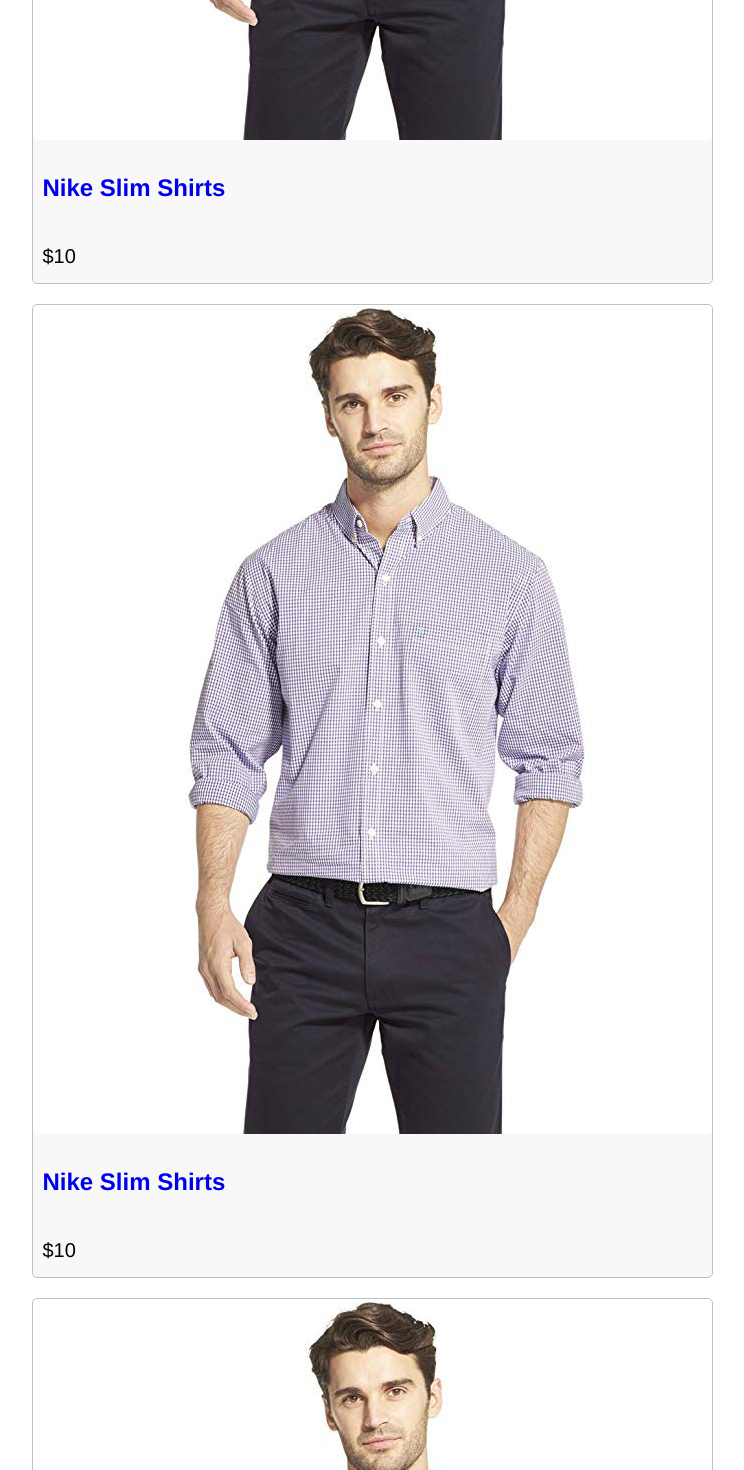
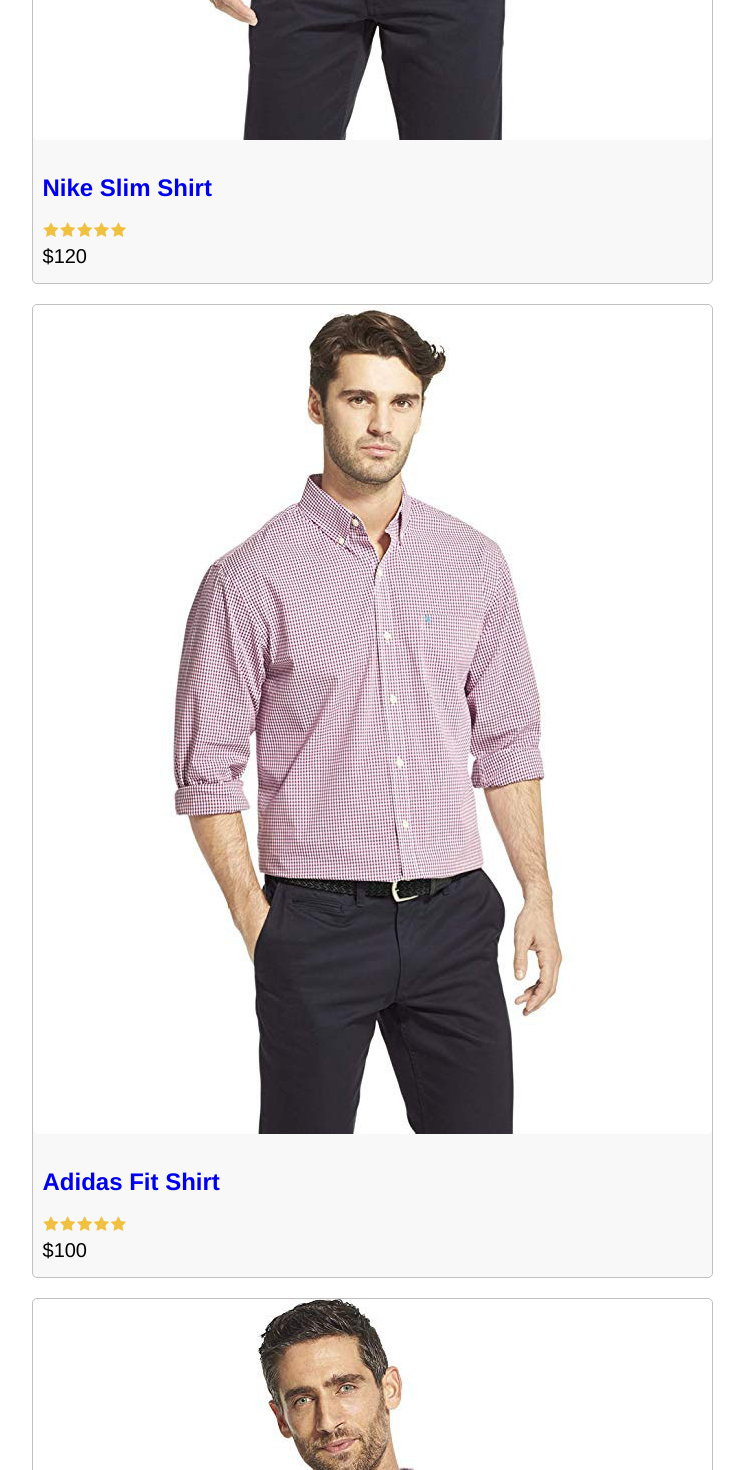
Before and after one commit to lucaspires-source/amazon-fullstack-clone, a React (Create React App) app in the folder frontend/: page / in a window 1280 px wide. Shown: the part 760-2230 px from the top of the page, without its empty margins (268-1012 px from the left). Built offline with nearby package versions, Linux system fonts and the light colour scheme.

Commit message:
make de product displaying dynamic

```diff
--- a/frontend/public/index.html
+++ b/frontend/public/index.html
@@ -10,6 +10,7 @@
       content="Web site created using create-react-app"
     />
     <link rel="manifest" href="%PUBLIC_URL%/manifest.json" />
+    <link rel="stylesheet"href="https://cdnjs.cloudflare.com/ajax/libs/font-awesome/4.7.0/css/font-awesome.min.css"/>
     <title>Amazon Clone</title>
   </head>
   <body>
--- a/frontend/src/App.js
+++ b/frontend/src/App.js
@@ -1,11 +1,14 @@
 import React from 'react'
-
+import data from './data'
 const App = () => {
   return (
     <div className="grid-container">
       <header className="row">
         <div>
-                <a href="index.html" className=" brand"> amazona</a>
+          <a href="index.html" className=" brand">
+            {" "}
+            amazona
+          </a>
         </div>
         <div>
           <a href="cart.html"> Cart</a>
@@ -14,119 +17,41 @@
       </header>
       <main>
         <div className="row center">
-                <div className="card">
-                    <a href="product.html">
-                        <img src="./images/p1.jpg" alt="product"/>
+          {data.products.map((product) => (
+            <div key={product._id} className="card">
+              <a href={`/product/${product}`}>
+                <img src={product.image} alt={product.name} />
               </a>
               <div className="card-body">
-                        <a href="product.html">
-                            <h2>Nike Slim Shirts</h2>
+                <a href={`/product/${product}`}>
+                  <h2>{product.name}</h2>
                 </a>
                 <div className="rating">
-                            <span><i className="fa fa-star"></i></span>
-                            <span><i className="fa fa-star"></i></span>
-                            <span><i className="fa fa-star"></i></span>
-                            <span><i className="fa fa-star"></i></span>
-                            <span><i className="fa fa-star"></i></span>
+                  <span>
+                    <i className="fa fa-star"></i>
+                  </span>
+                  <span>
+                    <i className="fa fa-star"></i>
+                  </span>
+                  <span>
+                    <i className="fa fa-star"></i>
+                  </span>
+                  <span>
+                    <i className="fa fa-star"></i>
+                  </span>
+                  <span>
+                    <i className="fa fa-star"></i>
+                  </span>
                 </div>
-                        <div className="price">$10</div>
+                <div className="price">${product.price}</div>
               </div>
             </div>
-                <div className="card">
-                    <a href="product.html">
-                        <img src="./images/p1.jpg" alt="product"/>
-                    </a>
-                    <div className="card-body">
-                        <a href="product.html">
-                            <h2>Nike Slim Shirts</h2>
-                        </a>
-                        <div className="rating">
-                            <span><i className="fa fa-star"></i></span>
-                            <span><i className="fa fa-star"></i></span>
-                            <span><i className="fa fa-star"></i></span>
-                            <span><i className="fa fa-star"></i></span>
-                            <span><i className="fa fa-star"></i></span>
-                        </div>
-                        <div className="price">$10</div>
-                    </div>
-                </div>
-                <div className="card">
-                    <a href="product.html">
-                        <img src="./images/p1.jpg" alt="product"/>
-                    </a>
-                    <div className="card-body">
-                        <a href="product.html">
-                            <h2>Nike Slim Shirts</h2>
-                        </a>
-                        <div className="rating">
-                            <span><i className="fa fa-star"></i></span>
-                            <span><i className="fa fa-star"></i></span>
-                            <span><i className="fa fa-star"></i></span>
-                            <span><i className="fa fa-star"></i></span>
-                            <span><i className="fa fa-star"></i></span>
-                        </div>
-                        <div className="price">$10</div>
-                    </div>
-                </div>
-                <div className="card">
-                    <a href="product.html">
-                        <img src="./images/p1.jpg" alt="product"/>
-                    </a>
-                    <div className="card-body">
-                        <a href="product.html">
-                            <h2>Nike Slim Shirts</h2>
-                        </a>
-                        <div className="rating">
-                            <span><i className="fa fa-star"></i></span>
-                            <span><i className="fa fa-star"></i></span>
-                            <span><i className="fa fa-star"></i></span>
-                            <span><i className="fa fa-star"></i></span>
-                            <span><i className="fa fa-star"></i></span>
-                        </div>
-                        <div className="price">$10</div>
-                    </div>
-                </div>
-                <div className="card">
-                    <a href="product.html">
-                        <img src="./images/p1.jpg" alt="product"/>
-                    </a>
-                    <div className="card-body">
-                        <a href="product.html">
-                            <h2>Nike Slim Shirts</h2>
-                        </a>
-                        <div className="rating">
-                            <span><i className="fa fa-star"></i></span>
-                            <span><i className="fa fa-star"></i></span>
-                            <span><i className="fa fa-star"></i></span>
-                            <span><i className="fa fa-star"></i></span>
-                            <span><i className="fa fa-star"></i></span>
-                        </div>
-                        <div className="price">$10</div>
-                    </div>
-                </div>
-                <div className="card">
-                    <a href="product.html">
-                        <img src="./images/p1.jpg" alt="product"/>
-                    </a>
-                    <div className="card-body">
-                        <a href="product.html">
-                            <h2>Nike Slim Shirts</h2>
-                        </a>
-                        <div className="rating">
-                            <span><i className="fa fa-star"></i></span>
-                            <span><i className="fa fa-star"></i></span>
-                            <span><i className="fa fa-star"></i></span>
-                            <span><i className="fa fa-star"></i></span>
-                            <span><i className="fa fa-star"></i></span>
-                        </div>
-                        <div className="price">$10</div>
-                    </div>
-                </div>
+          ))}
         </div>
       </main>
       <footer className=" row center">All rights reserverd</footer>
     </div>
-  )
+  );
 }
 
 export default App
```
Also changed, not shown: frontend/src/components/Rating.js (added), 1 other file (tests, documents, lock files or other folders). Lines whose indentation alone changed are shown as unchanged.
